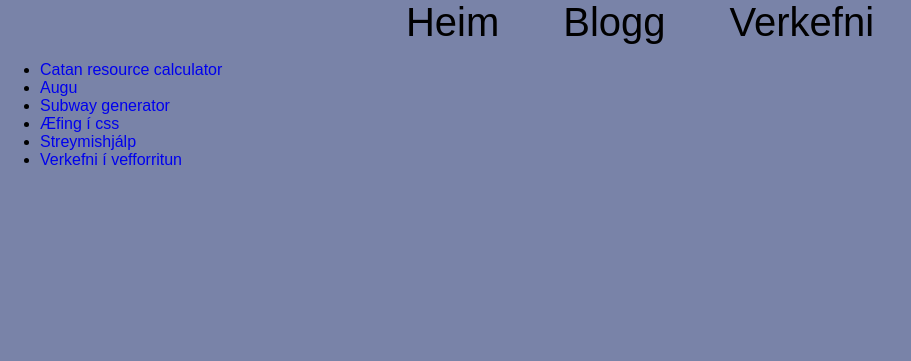
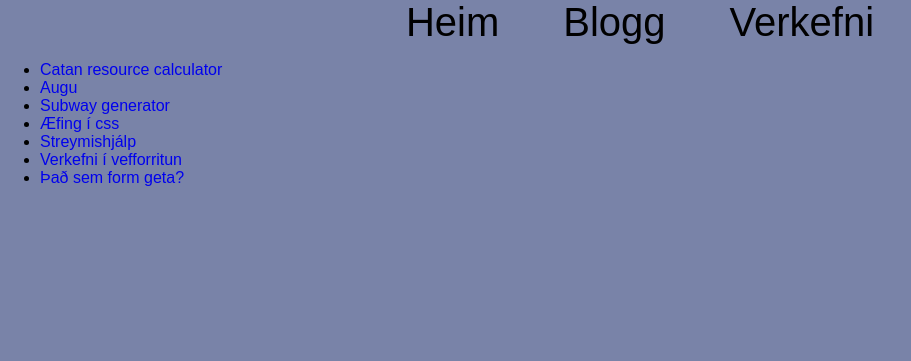
Before and after one commit to ofurtumi/sjomli.is, a PHP site: page /verkefni/ in a window 1280 px wide. Shown: the top 361 px of the page, without its empty margins (0-911 px from the left). Run offline with PHP 8.4, Linux system fonts and the light colour scheme; some libraries are stand-ins or nearby versions; some web fonts are replaced.

Commit message:
veit ekki?

```diff
--- a/verkefni/index.php
+++ b/verkefni/index.php
@@ -20,7 +20,10 @@ include_once("../header.php");
         <a href="streymi/">Streymishjálp</a>
     </li>
     <li>
-        <a href="../vefforritun/">Verkefni í vefforritun</a>
+        <a href="https://notendur.hi.is/ttb3">Verkefni í vefforritun</a>
+    </li>
+    <li>
+        <a href="geometry">Það sem form geta?</a>
     </li>
 </ul>
 
```
Also changed, not shown: verkefni/geometry/index.html (added).
